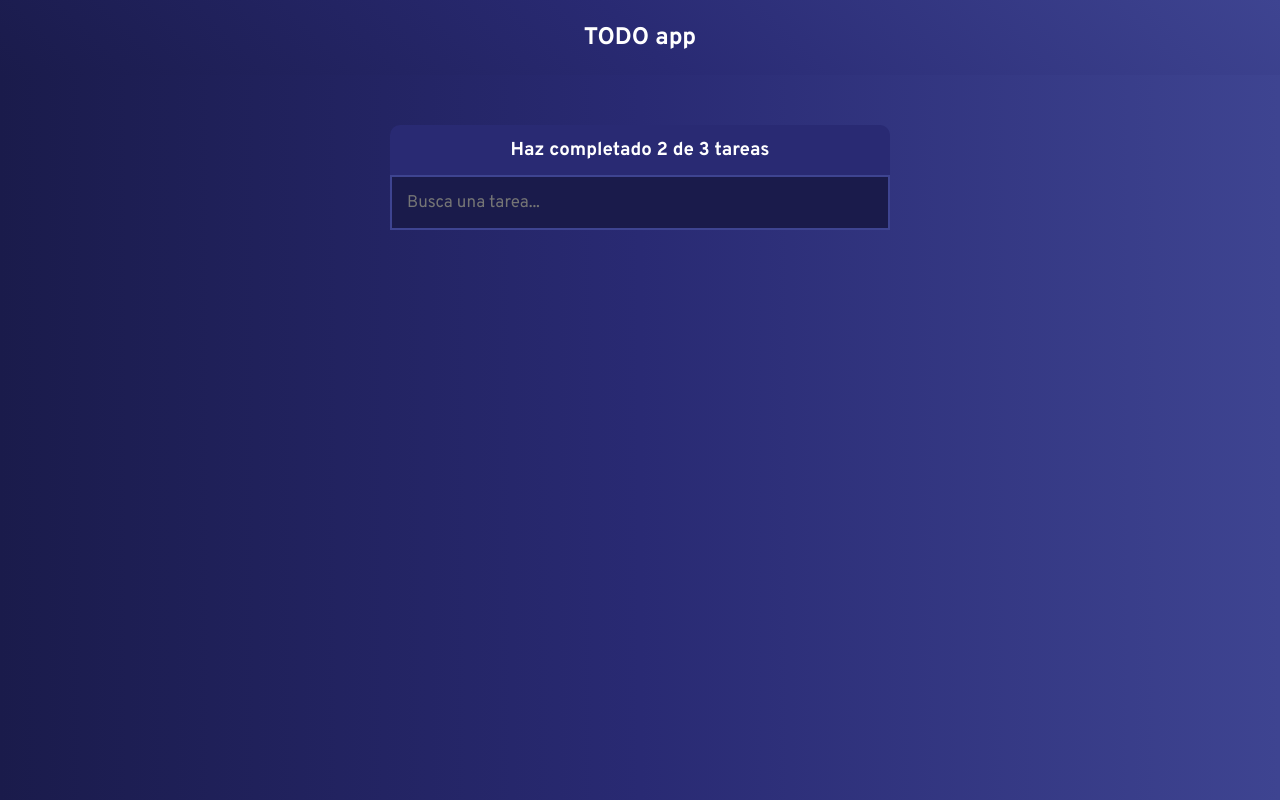
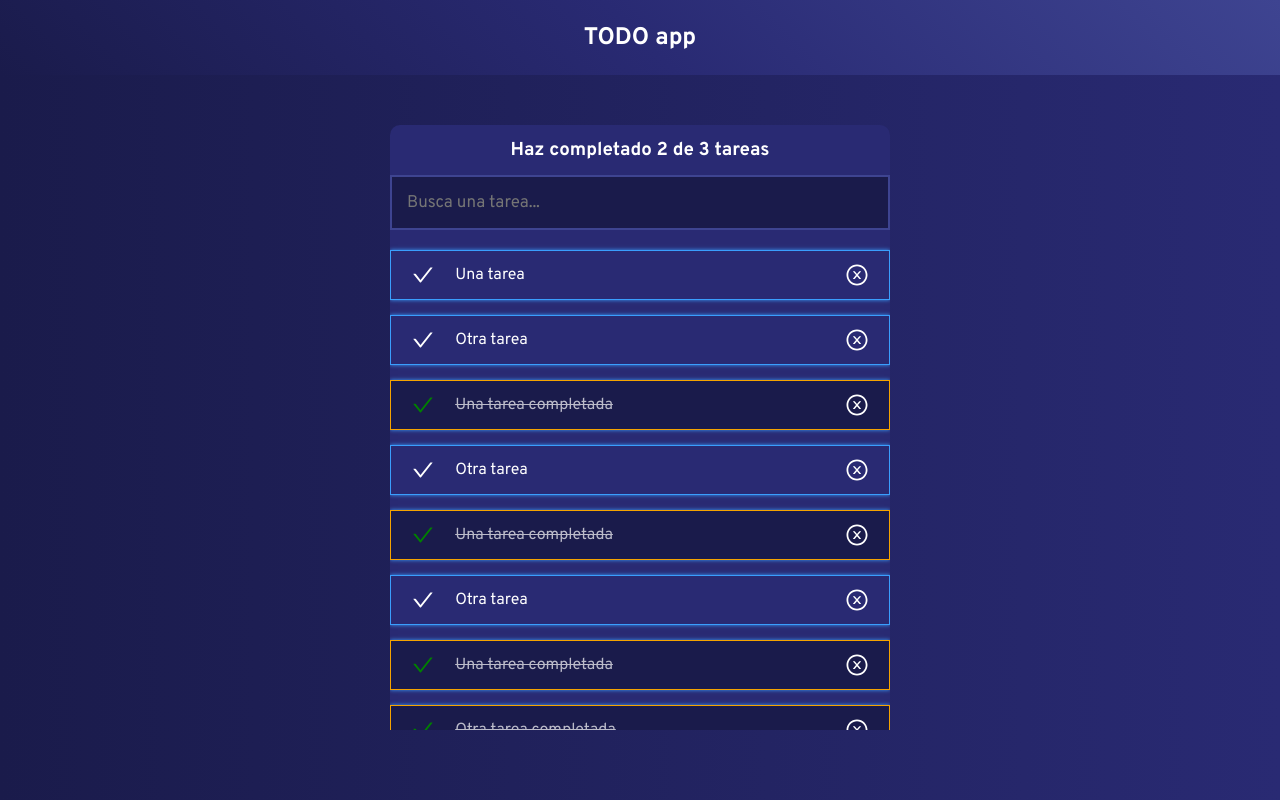
Before and after one commit to salvarez96/proyecto-curso-intro-react, a React (Create React App) app: page / in a window 1280 px wide. Built offline with nearby package versions, Linux system fonts and the light colour scheme.

Commit message:
Agregados estilos de los componentes TodoItem, TodoList y agregada una lista de prueba

```diff
--- a/package.json
+++ b/package.json
@@ -8,6 +8,7 @@
     "@testing-library/user-event": "^13.5.0",
     "react": "^18.2.0",
     "react-dom": "^18.2.0",
+    "react-icons": "^4.7.1",
     "react-scripts": "5.0.1",
     "styled-components": "^5.3.6",
     "web-vitals": "^2.1.4"
--- a/src/App.jsx
+++ b/src/App.jsx
@@ -14,6 +14,41 @@ const Main = styled.main`
   text-align: center;
 `;
 
+const todoList = [
+  {
+    item: 'Una tarea',
+    completed: false
+  },
+  {
+    item: 'Otra tarea',
+    completed: false
+  },
+  {
+    item: 'Una tarea completada',
+    completed: true
+  },
+  {
+    item: 'Otra tarea',
+    completed: false
+  },
+  {
+    item: 'Una tarea completada',
+    completed: true
+  },
+  {
+    item: 'Otra tarea',
+    completed: false
+  },
+  {
+    item: 'Una tarea completada',
+    completed: true
+  },
+  {
+    item: 'Otra tarea completada',
+    completed: true
+  },
+];
+
 function App() {
   return (
     <>
@@ -22,7 +57,13 @@ function App() {
         <TodoCounter />
         <TodoSearch />
         <TodoList>
-          <TodoItem />
+          {todoList.map(item => (
+            <TodoItem
+              todoTask={item.item}
+              completed={item.completed}
+              key={item.item}
+            />
+          ))}
         </TodoList>
         <CreateTodoButton />
       </Main>
--- a/src/components/TodoItem.jsx
+++ b/src/components/TodoItem.jsx
@@ -1,9 +1,81 @@
 import React from "react";
+import styled from "styled-components";
+import { AiOutlineCheck, AiOutlineCloseCircle } from 'react-icons/ai';
 
-export default function TodoItem() {
+const Div = styled.div`
+  width: 100%;
+  text-align: start;
+  min-height: 50px;
+  display: grid;
+  grid-template-columns: 1fr 8fr 1fr;
+  align-items: center;
+  justify-items: center;
+  padding: 0 calc(8rem / 16);
+  border: 1px solid var(--pastel-blue);
+  box-shadow: 0 0 4px 0 var(--pastel-blue);
+  margin-bottom: 15px;
+
+  & p {
+    width: 100%;
+    padding: 12px calc(8rem / 16);
+  }
+
+  & svg {
+    width: 24px;
+    height: 24px;
+  }
+
+  &:hover {
+    background-color: var(--pastel-blue);
+    border-color: var(--orange);
+    cursor: pointer;
+    opacity: 0.8;
+
+    & .checkMark {
+      color: yellow;
+    }
+  }
+
+  & .close:hover {
+    color: red;
+    transform: scale(1.1);
+    transition: transform 0.5s;
+  }
+`;
+
+const Completed = styled.div`
+  & .completed {
+    text-decoration: line-through;
+    background-color: var(--very-dark-purple);
+    border-color: var(--orange);
+
+    & p {
+      opacity: 0.7;
+    }
+
+    & .checkMark {
+      color: green;
+    }
+
+    &:hover {
+      border-color: var(--pastel-blue);
+      background-color: var(--purple);
+
+      & .checkMark {
+        color: red;
+      }
+    }
+  }
+`;
+
+export default function TodoItem({ todoTask, completed }) {
   return(
-    <>
-
-    </>
+    <Completed>
+      <Div className={ completed ? 'completed' : ''}>
+        <AiOutlineCheck className="checkMark" />
+        <p>{ todoTask }</p>
+        <AiOutlineCloseCircle className="close" />
+      </Div>
+    </Completed>
  );
 }
--- a/src/components/TodoList.jsx
+++ b/src/components/TodoList.jsx
@@ -1,9 +1,28 @@
 import React from "react";
+import styled from "styled-components";
 
-export default function TodoList() {
+const Section = styled.section`
+  max-height: 500px;
+  padding-top: 20px;
+  overflow-y: scroll;
+  scroll-behavior: smooth;
+  background-color: var(--dark-purple);
+
+  &::-webkit-scrollbar-thumb {
+    background-color: rgba(26, 27, 75, 0.5);
+    border-radius: 5px;
+  }
+
+  &::-webkit-scrollbar {
+    background-color: rgba(255, 255, 255, 0.2);
+    width: 12px;
+  }
+`;
+
+export default function TodoList({ children }) {
   return(
-    <>
-
-    </>
+    <Section>
+      { children }
+    </Section>
  );
 }
--- a/src/globalStyles.js
+++ b/src/globalStyles.js
@@ -17,7 +17,7 @@ export const GlobalStyles = createGlobalStyle`
 
   body {
     font-family: 'Overpass', sans-serif;
-    background: linear-gradient(90deg, var(--very-dark-purple), var(--dark-purple), var(--purple));
+    background: linear-gradient(90deg, var(--very-dark-purple), var(--dark-purple));
     color: white;
   }
 `;
```
Also changed, not shown: 1 other file (tests, documents, lock files or other folders).
